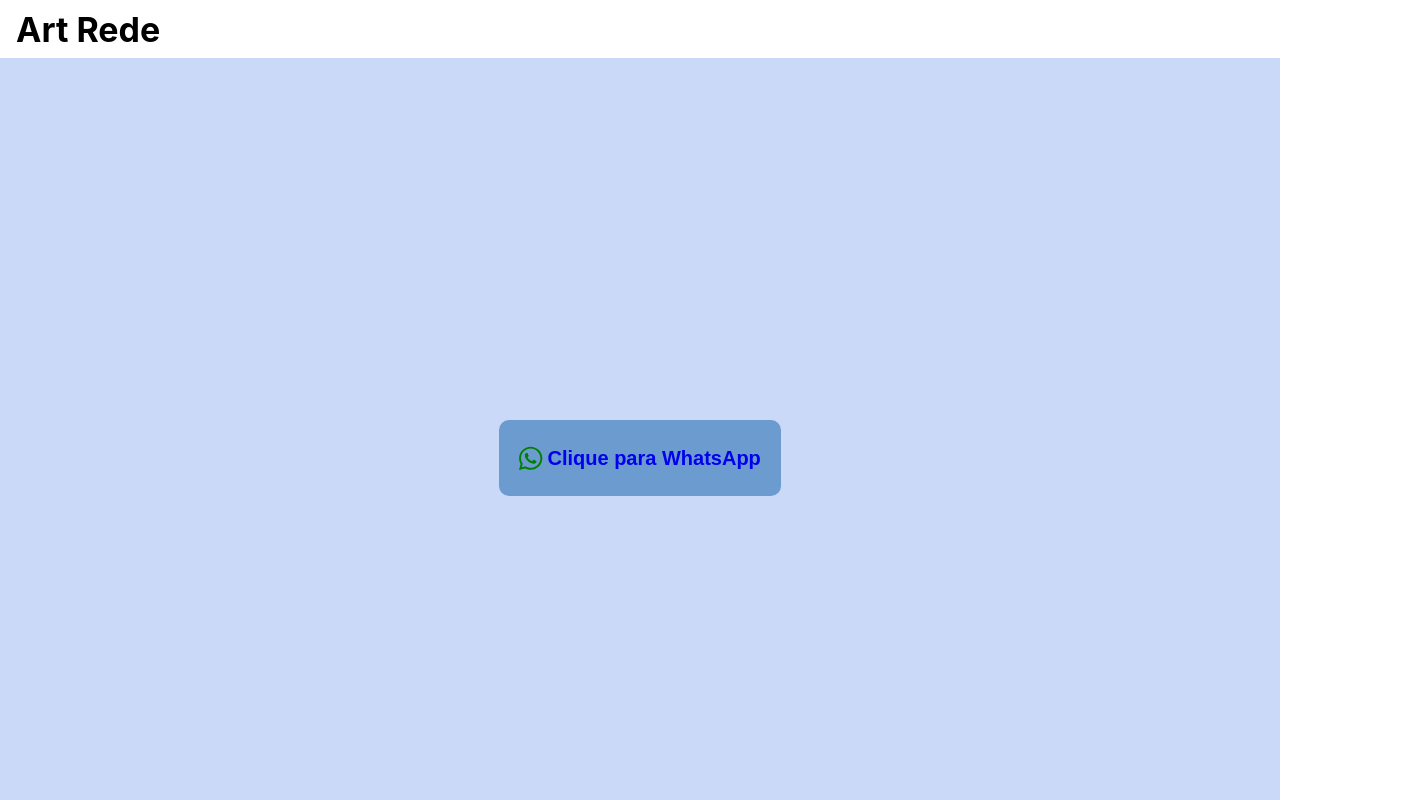
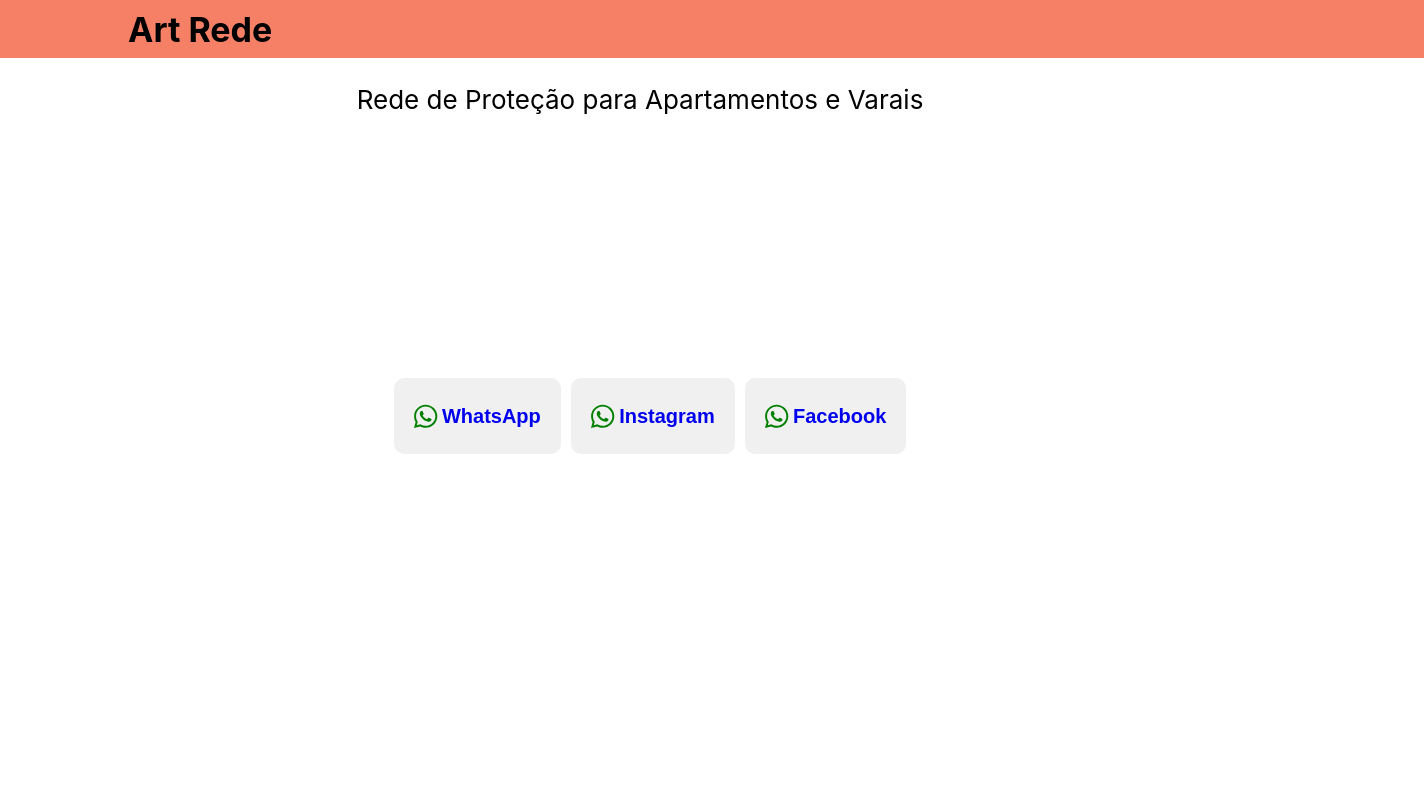
Before and after one commit to Jeanlucascastro/Art-Rede-Landing-Page, a React (Create React App) app: page / in a window 1280 px wide. Shown: the top 800 px of the page, 1424 px wide, since content can reach past the window. Built offline with nearby package versions, Linux system fonts and the light colour scheme.

Commit message:
Layout changes

```diff
--- a/src/App.css
+++ b/src/App.css
@@ -14,18 +14,20 @@
 }
 
 .App-header {
-  background-color: #cad9f8;
-  min-height: 100vh;
+  background-color: #ffffff;
+  /* min-height: 100%; */
+  width: 100%;
   display: flex;
   flex-direction: column;
   align-items: center;
-  justify-content: center;
   font-size: calc(10px + 2vmin);
   color: rgb(3, 3, 3);
 }
 
 
 .header {
+  background-color: #f25a38c4;
+  color: #000000;
   display: flex;
   justify-content: start;
   align-items: center;
@@ -34,13 +36,17 @@
   height: 42px;
   padding: 0.5rem 1rem; /* ajuste o padding para acomodar o texto */
   min-width: 250px; /* tamanho mínimo da fonte em pixels */
+  padding-left: 10%;
+  width: 100%;
 }
 
-@media screen and (max-width: 767px) {
-  .header {
-    font-size: 17px; /* define o tamanho mínimo da fonte */
-  }
+.body {
+  width: 100vw;
+  height: 40vh;
+  background-color: #ffffff;
+  color: #000000;
 }
+
 
 .App-link {
   color: #61dafb;
@@ -55,7 +61,7 @@
 .icon-container {
   cursor: pointer;
   border-radius: 10px;
-  background-color: #6c9ccf;
+  background-color: #f1f0f0;
   color: #000000;
   padding: 10px 20px;
   cursor: pointer;
@@ -65,6 +71,12 @@
   border: none;
   outline: none;
   transition: all 0.3s ease;
+  margin-left: 10px;
+}
+
+.redes {
+  display: flex;
+  margin-left: 10px;
 }
 
 .icon-container:hover {
--- a/src/App.tsx
+++ b/src/App.tsx
@@ -1,5 +1,5 @@
 import React from 'react';
-import logo from './logo.svg';
+import gato from './969114_184494328389275_732875974_n.jpg';
 import './App.css';
 import { FontAwesomeIcon } from '@fortawesome/react-fontawesome';
 import { icon } from '@fortawesome/fontawesome-svg-core';
@@ -23,15 +23,38 @@ function App() {
     <h1>Art Rede</h1>
       </div>
       <div className="App-header">
+        <div className='body'>
+        <p>Rede de Proteção para Apartamentos e Varais</p>
+        </div>
+        {/* <div className='imagem'>
+            <img src={gato} alt="Gato na rede de Proteção"></img>
+        </div> */}
+        <div className='redes'>
     <button className="icon-container" onClick={handleClick}>
     <FontAwesomeIcon icon={whatsappIcon}  className='whatsapp-icon'/>
       <div className="icon">
         <a href="https://api.whatsapp.com/message/2WYOQ3NUJ7NVP1?autoload=1&app_absent=0" className="whatsapp-link">
-          <h2>Clique para WhatsApp</h2>
+          <h2>WhatsApp</h2>
         </a>
       </div>
-
     </button>
+    <button className="icon-container" onClick={handleClick}>
+    <FontAwesomeIcon icon={whatsappIcon}  className='whatsapp-icon'/>
+      <div className="icon">
+        <a href="https://api.whatsapp.com/message/2WYOQ3NUJ7NVP1?autoload=1&app_absent=0" className="whatsapp-link">
+          <h2>Instagram</h2>
+        </a>
+      </div>
+    </button>
+    <button className="icon-container" onClick={handleClick}>
+    <FontAwesomeIcon icon={whatsappIcon}  className='whatsapp-icon'/>
+      <div className="icon">
+        <a href="https://api.whatsapp.com/message/2WYOQ3NUJ7NVP1?autoload=1&app_absent=0" className="whatsapp-link">
+          <h2>Facebook</h2>
+        </a>
+      </div>
+    </button>
+    </div>
   </div>
 </div>
 
```
Also changed, not shown: src/969114_184494328389275_732875974_n.jpg (renamed from assets/969114_184494328389275_732875974_n.jpg).
